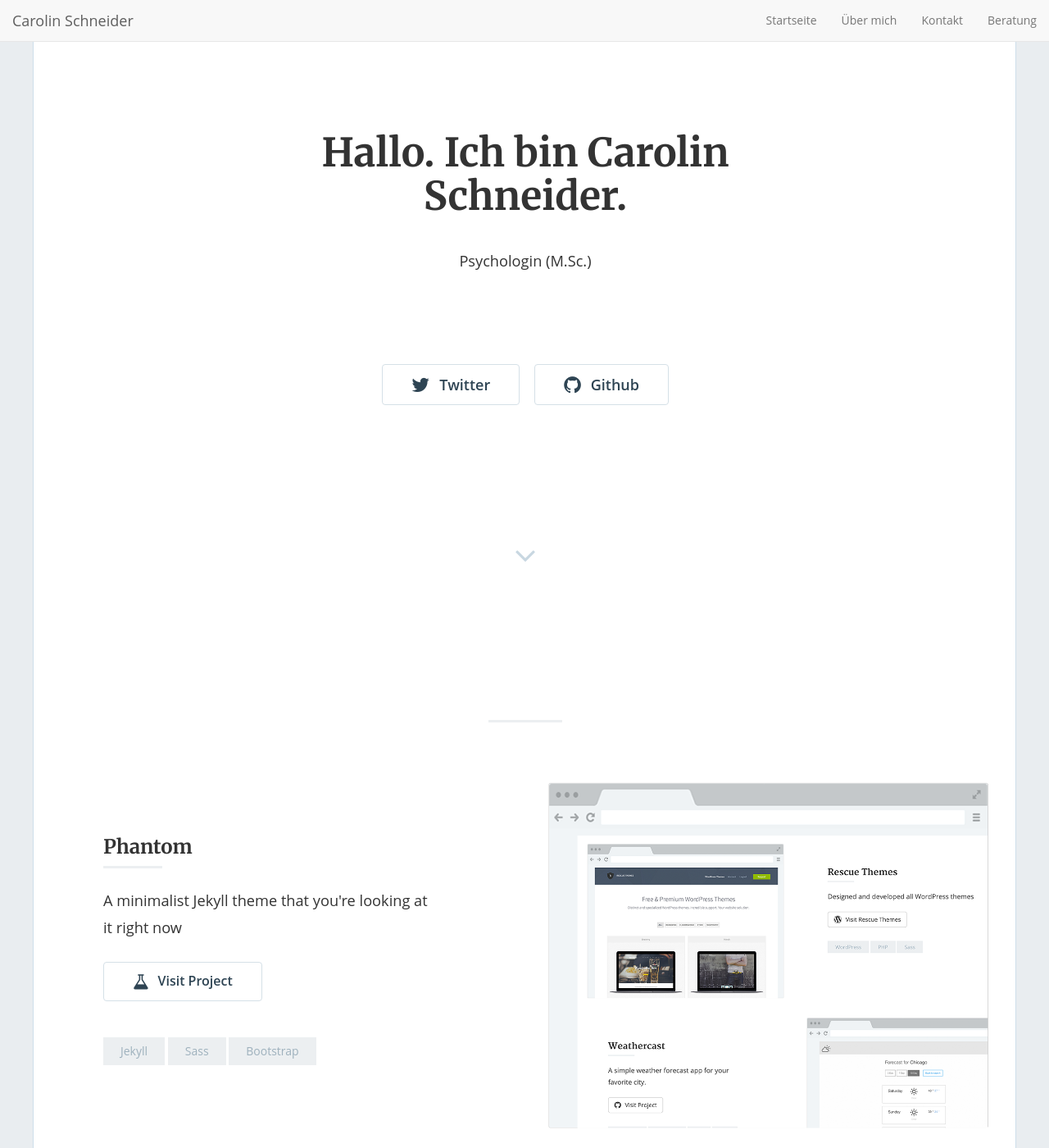
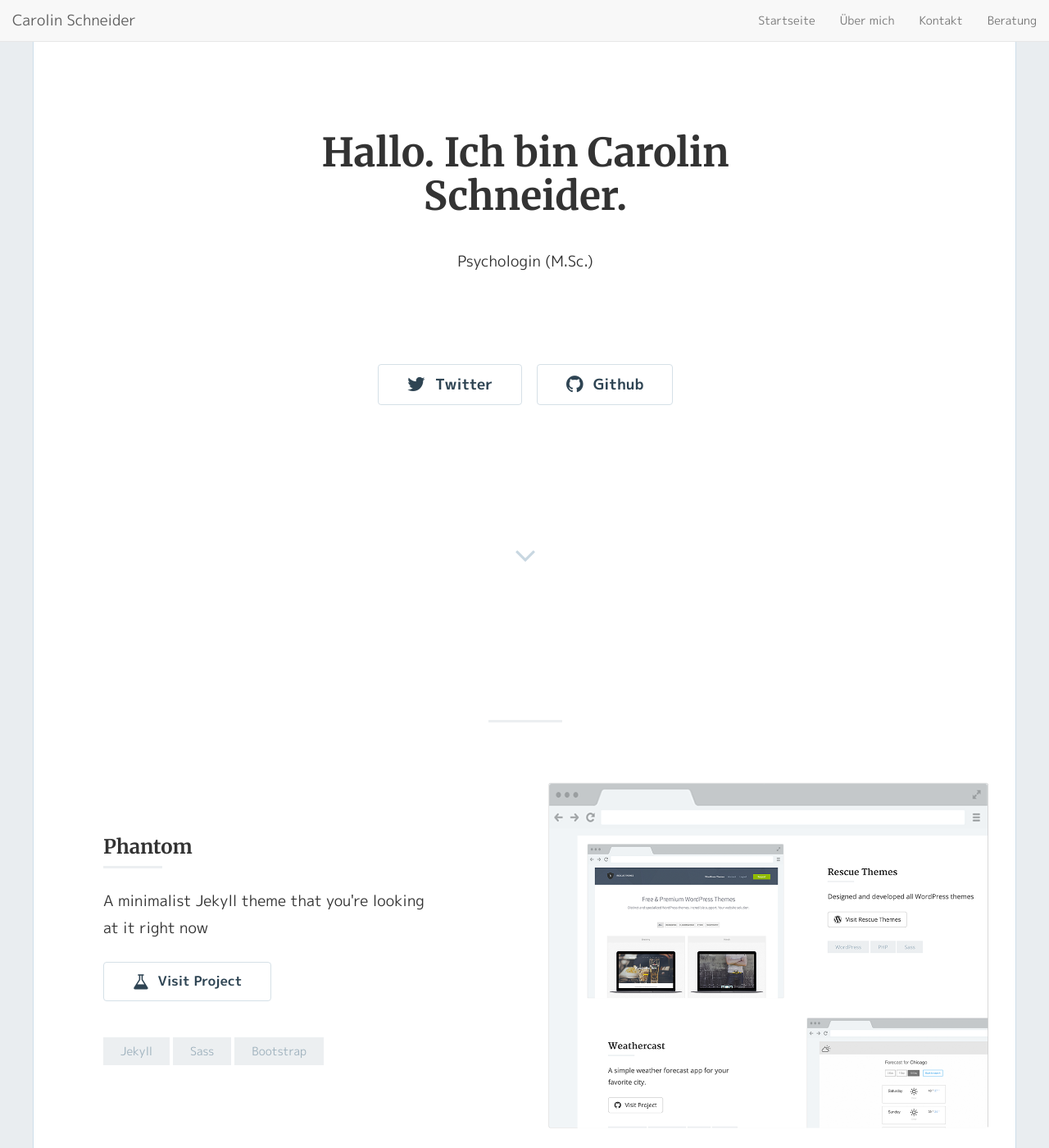
Before and after one commit to carolinschneider/carolinschneider.github.io, a Jekyll site: the page built from index.html, in a window 1280 px wide and 1400 px high. Shown: the whole window at 82% size. Built offline with Jekyll 4.4.1, drawn with Linux system fonts in a browser that asks for light colours; nearby versions of some CDN libraries; the list of posts is cut into pages by our own code.

Commit message:
Update style.scss

```diff
--- a/css/style.scss
+++ b/css/style.scss
@@ -19,7 +19,7 @@
 $primary: #0a0a0a;
 $secondary: #FF7B7B;
 
-%opensans { font-family: 'Open Sans', sans-serif; }
+%MPlus { font-family: 'M PLUS 1p', sans-serif; }
 %merriweather { font-family: 'Merriweather', serif; }
 
 /*--------------------------------------------------------------
@@ -34,7 +34,7 @@ $secondary: #FF7B7B;
 
 body {
   background-color: #e9edf0;
-  @extend %opensans;
+  @extend %MPlus;
   -webkit-font-smoothing: antialiased;
 }
 
```
